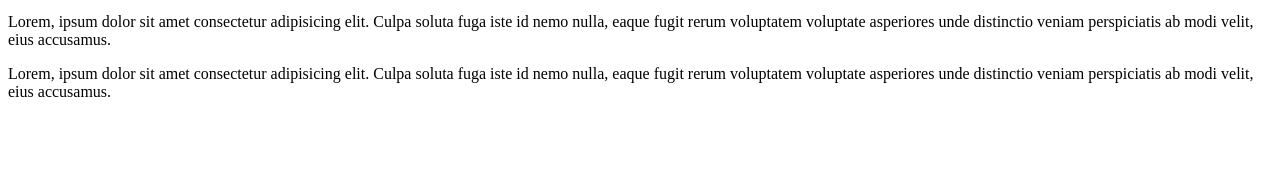
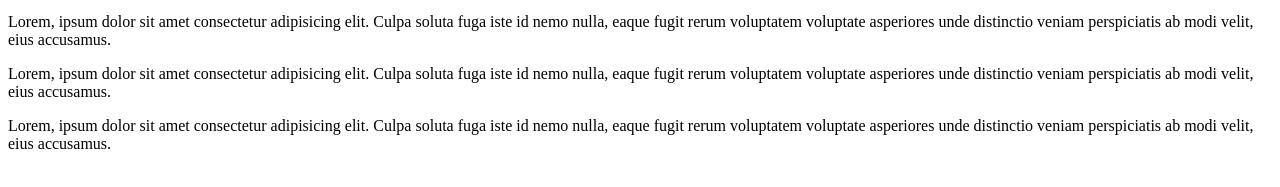
Before and after one commit to Digidon727/test, a plain HTML site: page index.html in a window 1280 px wide. Shown: the part 119-306 px from the top of the page. Drawn offline with Linux system fonts and the light colour scheme.

Commit message:
commit 5

```diff
--- a/index.html
+++ b/index.html
@@ -27,6 +27,12 @@
           asperiores unde distinctio veniam perspiciatis ab modi velit, eius
           accusamus.
         </p>
+        <p>
+          Lorem, ipsum dolor sit amet consectetur adipisicing elit. Culpa soluta
+          fuga iste id nemo nulla, eaque fugit rerum voluptatem voluptate
+          asperiores unde distinctio veniam perspiciatis ab modi velit, eius
+          accusamus.
+        </p>
       </div>
     </main>
   </body>
```
